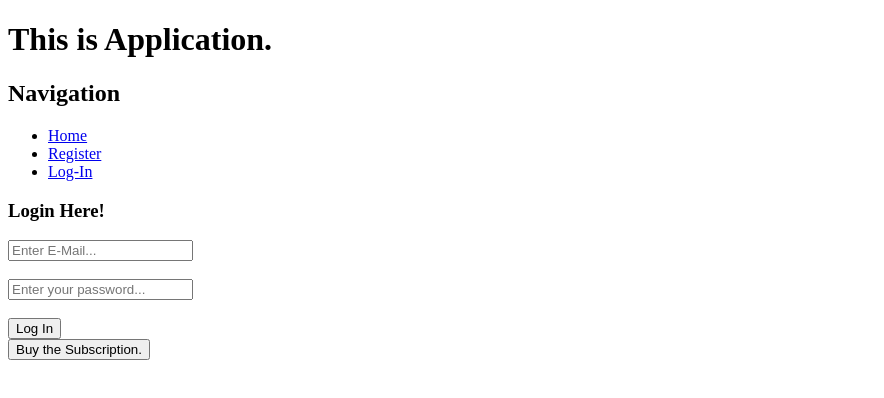
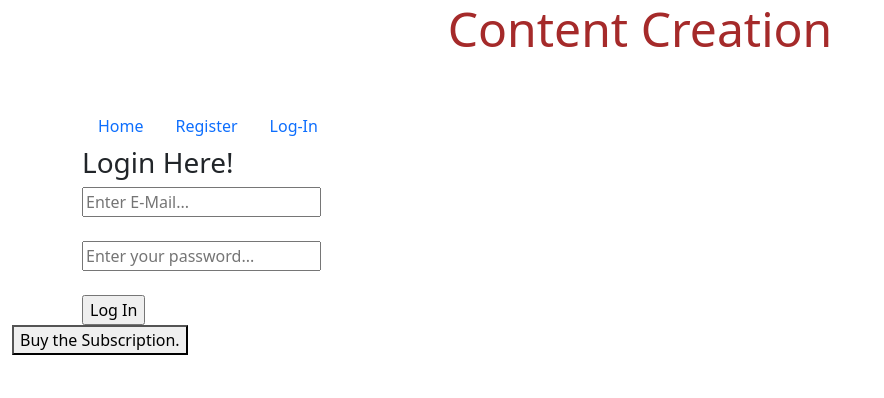
Before and after one commit to snhaRisa/content-creator-front-end, a React (Create React App) app: page /login in a window 1280 px wide. Shown: the top 398 px of the page, without its empty margins (0-884 px from the left). Built offline with nearby package versions, Linux system fonts and the light colour scheme.

Commit message:
Styled Few pages

```diff
--- a/package.json
+++ b/package.json
@@ -7,6 +7,7 @@
     "@testing-library/react": "^13.4.0",
     "@testing-library/user-event": "^13.5.0",
     "axios": "^1.5.0",
+    "bootstrap": "^5.3.2",
     "cors": "^2.8.5",
     "react": "^18.2.0",
     "react-dom": "^18.2.0",
--- a/src/Components/App.js
+++ b/src/Components/App.js
@@ -1,6 +1,7 @@
 import React,{useEffect, useState} from 'react';
 import { useDispatch } from 'react-redux';
 import axios from 'axios';
+import "bootstrap/dist/css/bootstrap.min.css";
 
 import Navigation from './Navigation';
 import PaymentButton from './PaymentButton';
@@ -59,10 +60,12 @@ const App = (props)=>
     };
 
     return(
-        <div>
-            <h1>This is Application.</h1>
-            <Navigation isLog={isLog} handleIsLog={handleIsLog}/>
-            <PaymentButton/>
+        <div className="container-fluid">
+            <div className="text-center">
+                <h1 className="display-5 mb-5 pd-3" style={{color: 'brown'}}>Content Creation</h1>
+            </div>
+            <Navigation isLog={isLog} handleIsLog={handleIsLog} />
+            <PaymentButton />
         </div>
     );
 };
--- a/src/Components/Navigation.js
+++ b/src/Components/Navigation.js
@@ -1,6 +1,7 @@
 import React from 'react';
 import {Link, Route} from 'react-router-dom';
 import { useDispatch } from 'react-redux';
+import "bootstrap/dist/css/bootstrap.min.css";
 
 import { removeUser } from '../Actions/usersAction';
 import Home from './Home';
@@ -19,27 +20,27 @@ const Navigation = (props)=>
     const {isLog, handleIsLog} = props;
     const dispatch = useDispatch();
 
+
     return(
-        <>
-            <h2>Navigation</h2>
-            <ul>
-                <li><Link to='/'>Home</Link></li>
+        <div className='container'>
+            <ul className='nav'>
+                <li className='nav-item'><Link to='/' className='nav-link'>Home</Link></li>
                 {
                     isLog ?
                     <>
-                        <li><Link to='/account'>Account</Link></li>
+                        <li><Link to='/account' className='nav-link'>Account</Link></li>
                         <li><Link to='/' onClick={()=>
                         {
                             localStorage.removeItem('token');
                             handleIsLog();
                             dispatch(removeUser());
                             alert('Successfully Logged-Out!');
-                        }}>Logout</Link></li>
+                        }} className='nav-link'>Logout</Link></li>
                     </>
                     :
                     <>
-                        <li><Link to='/register'>Register</Link></li>
-                        <li><Link to='/login'>Log-In</Link></li>
+                        <li><Link to='/register' className='nav-link'>Register</Link></li>
+                        <li><Link to='/login' className='nav-link'>Log-In</Link></li>
                     </>
                 }
             </ul>
@@ -51,7 +52,7 @@ const Navigation = (props)=>
             <PrivateRoute path='/create-plans' component={SubscriptionPlan} exact={true}/>
             <PrivateRoute path='/success' component={Success} exact={true}/>
             <PrivateRoute path='/cancel' component={Cancel} exact={true}/>
-        </>
+        </div>
     );
 };
 
```
Also changed, not shown: 1 other file (tests, documents, lock files or other folders).
